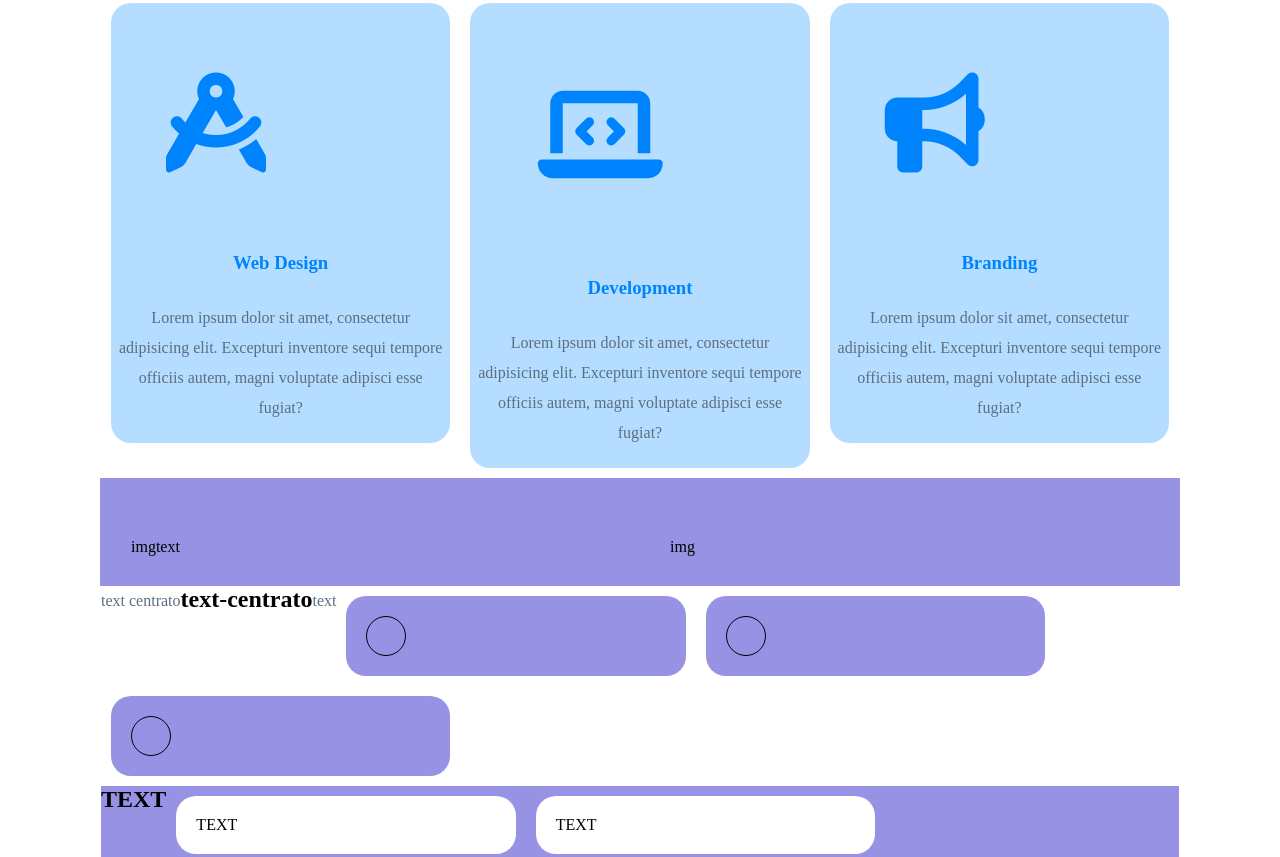
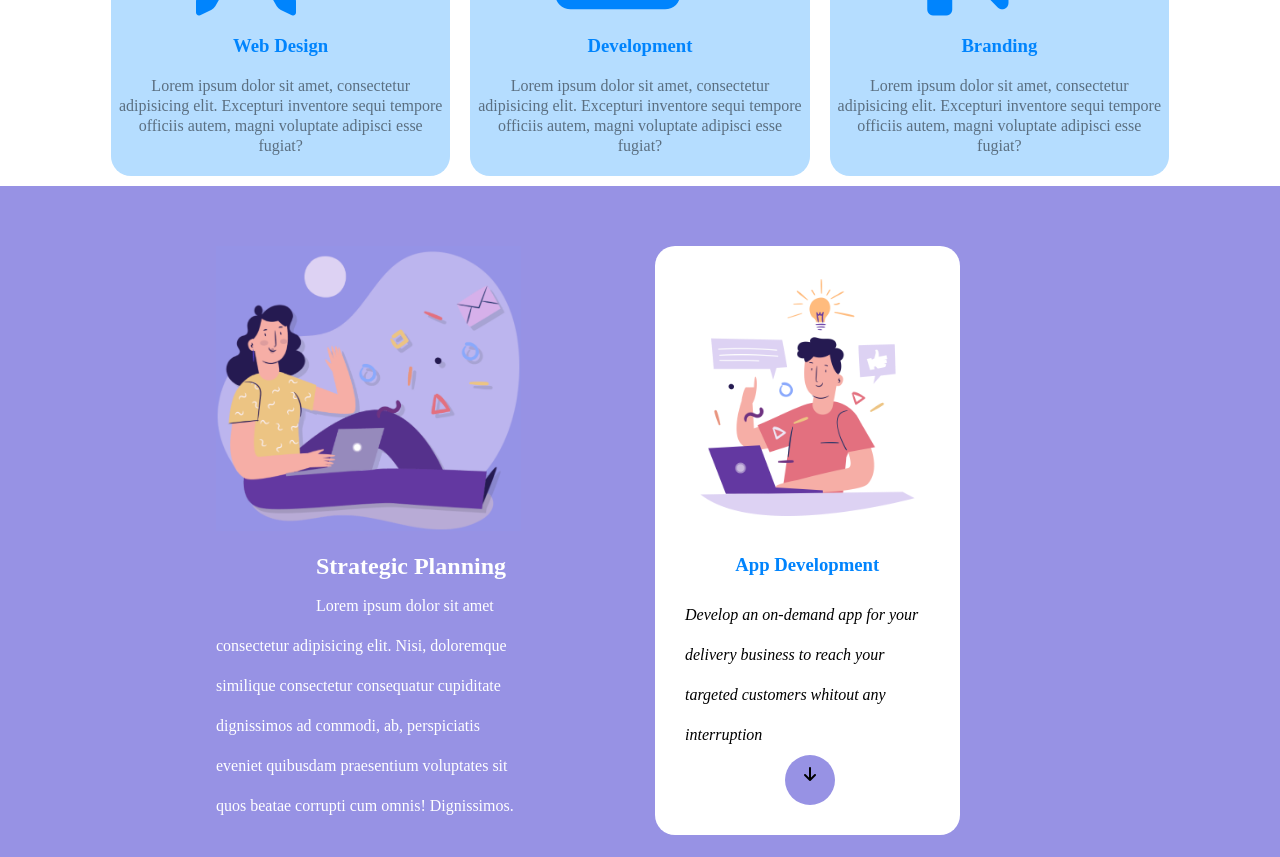
Before and after one commit to DemetrioPadre/htmlcss-responsive-layout, a plain HTML site: page index.html in a window 1280 px wide. Shown: the part 603-1460 px from the top of the page. Drawn offline with Linux system fonts and the light colour scheme.

Commit message:
add-panning

```diff
--- a/css/style.css
+++ b/css/style.css
@@ -121,7 +121,7 @@ a{
 #file{
     color: var(--secondary-color);
     font-size: 100px;
-    margin: 50%;
+    margin-left: 80px;
 
 
 }
@@ -129,14 +129,12 @@ a{
 h3{
     color: var(--secondary-color);
     text-align: center;
-    line-height: 80px;
-
-
+    line-height: 60px;
 }
 p{
     color: var(--card-color);
     text-align: center;
-    line-height: 30px
+    line-height: 20px
 }
 .card-left.col-1-2{
     line-height: 40px;
@@ -150,7 +148,8 @@ p{
     color: white;
     border-radius: 20px;
     padding: 5px 40px;
-    margin-top: 50px;
+    margin: 20px;
+
 }
 
 [class*=".col"]{
@@ -178,6 +177,42 @@ p{
 
 #planning > .container {
     background-color: var(--primary-color);
+    max-width: 100%;
+}
+
+/* #plan-left{
+   margin-left: 100px;
+   height: 200px;
+} */
+h2 , span{
+    color: white;
+    margin-left: 100px;
+}
+
+.card-left.col-1-2{
+    margin-left: 200px;
+
+}
+
+.card-left.col-1-2 > span{
+line-height: 10px;
+
+}
+
+.card-right.col-1-2{
+    background-color: white;
+    border-radius: 20px;
+    padding: 30px;
+    height: 100%;
+}
+.arrow{
+    background-color: var(--primary-color);
+    border-radius: 50%;
+    text-align: center;
+    height: 50px;
+    width: 50px;
+    /* transform: translate(-50%,-50%); */
+    margin-left: 100px;
 }
 
 /* FINE SECONDA SEZIONE */
--- a/index.html
+++ b/index.html
@@ -126,14 +126,42 @@
                 <div class="row">
                     <div class="col-1-2">
                         <div class="card">
-                            <div class="card-top">img</div>
-                            <div class="card-bottom">text</div>
+                            <div class="row">
+
+                                <div class="card-left col-1-2">
+                                    <div class="card-top"></div>
+                                    <img id=" plan-left" src="./img/planning1.png" alt="">
+                                    <div class="card-bottom">
+                                        <h2>
+                                            Strategic Planning
+                                        </h2>
+                                        <span>Lorem ipsum dolor sit amet consectetur adipisicing elit. Nisi, doloremque
+                                            similique consectetur consequatur cupiditate dignissimos ad commodi, ab,
+                                            perspiciatis eveniet quibusdam praesentium voluptates sit quos beatae
+                                            corrupti
+                                            cum omnis! Dignissimos.</span>
+                                    </div>
+
+                                </div>
+
+                            </div>
+
                         </div>
 
                     </div>
                     <div class="col-1-2">
                         <div class="card">
-                            <div class="">img</div>
+                            <div class="row">
+                                <div class="card-right col-1-2">
+                                    <img src="./img/planning2.png" alt="">
+                                    <h3>App Development</h3>
+                                    <i>Develop an on-demand app for your delivery business to reach your targeted
+                                        customers whitout any interruption</i>
+                                    <div class="arrow"><i class="fa-solid fa-arrow-down"></i></div>
+
+                                </div>
+
+                            </div>
                         </div>
                     </div>
 
```
